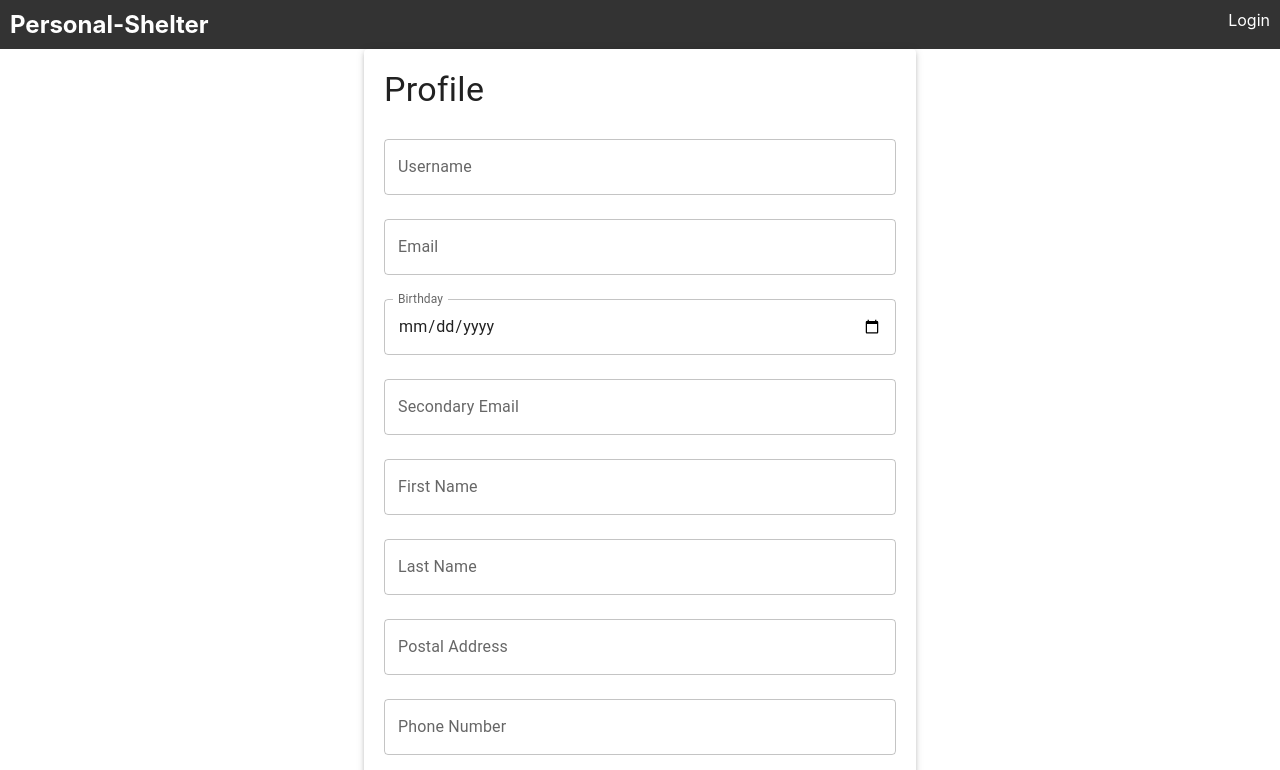
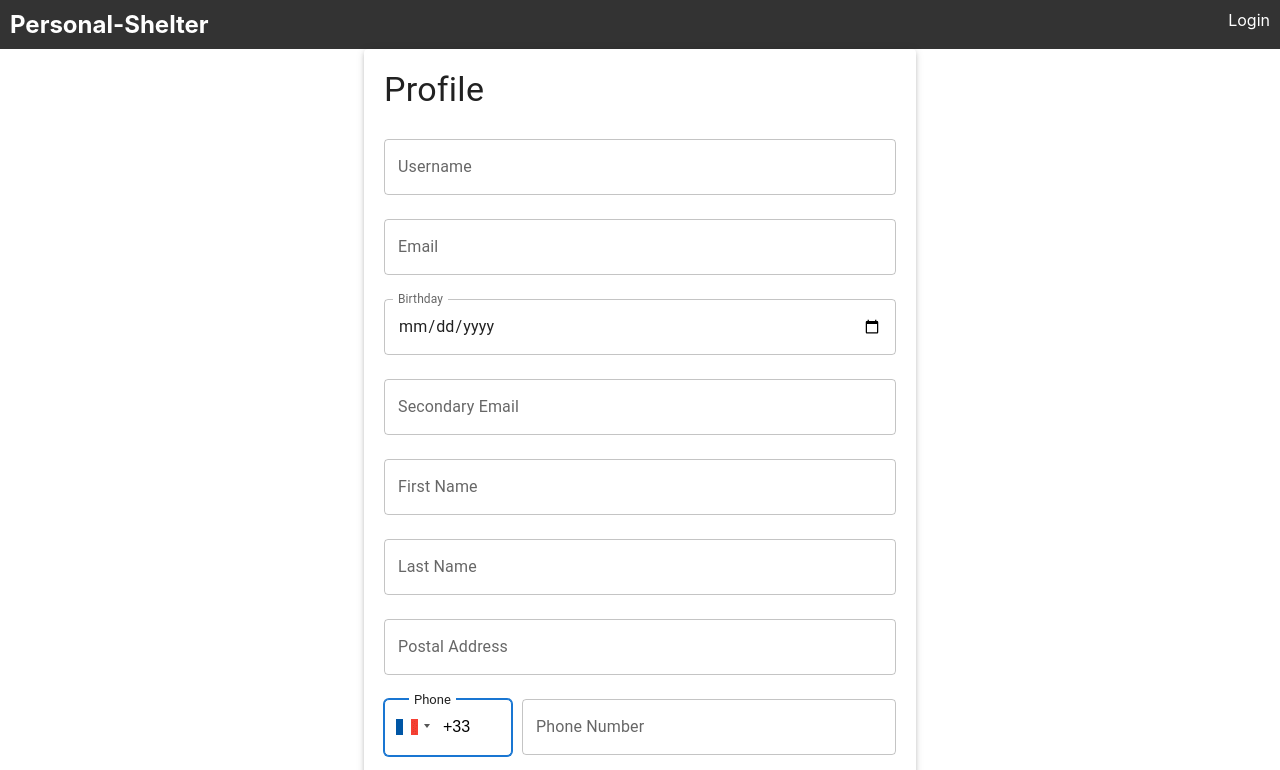
Before and after one commit to Imagir0/personal-shelter-front, a React (Create React App) app: page /profile in a window 1280 px wide. Shown: the top 770 px of the page. Built offline with nearby package versions, Linux system fonts and the light colour scheme.

Commit message:
première version du num_tel + verif mail / formatage names

```diff
--- a/package.json
+++ b/package.json
@@ -9,8 +9,10 @@
     "@testing-library/jest-dom": "^5.17.0",
     "@testing-library/react": "^13.4.0",
     "@testing-library/user-event": "^13.5.0",
+    "flag-icon-css": "^4.1.7",
     "react": "^18.3.1",
     "react-dom": "^18.3.1",
+    "react-phone-input-2": "^2.15.1",
     "react-router-dom": "^6.26.1",
     "react-scripts": "5.0.1",
     "web-vitals": "^2.1.4"
--- a/src/pages/Profile/Profile.js
+++ b/src/pages/Profile/Profile.js
@@ -2,6 +2,8 @@ import React, { useState, useEffect, useContext } from 'react';
 import { useNavigate } from 'react-router-dom';
 import { UserContext } from '../../context/UserContext';
 import { Container, Typography, TextField, Button, Box, Paper } from '@mui/material';
+import PhoneInput from 'react-phone-input-2';
+import 'react-phone-input-2/lib/material.css';
 
 const Profile = () => {
     const [user, setUser] = useState({
@@ -14,11 +16,15 @@ const Profile = () => {
         last_name: '',
         postal_address: '',
         phone_number: '',
+        dialCode: '',
         profile_picture_url: ''
     });
     const { setUsername } = useContext(UserContext);
     const navigate = useNavigate();
     const userId = localStorage.getItem('userId');
+
+    const [emailError, setEmailError] = useState(false);
+    const [formError, setFormError] = useState('');
 
     useEffect(() => {
         const fetchUserData = async () => {
@@ -27,7 +33,11 @@ const Profile = () => {
                     const response = await fetch(`${process.env.REACT_APP_API_URL}/auth/profile/${userId}`);
                     if (response.ok) {
                         const data = await response.json();
-                        setUser(data);
+                        const defaultDialCode = 'fr'; // Vous pouvez choisir l'indicatif par défaut que vous préférez
+                        setUser({
+                            ...data,
+                            dialCode: data.dialCode || defaultDialCode
+                        });
                     } else {
                         console.error('Failed to fetch user data:', response.statusText);
                     }
@@ -44,10 +54,34 @@ const Profile = () => {
 
     const handleInputChange = (e) => {
         const { name, value } = e.target;
-        setUser({ ...user, [name]: value });
+
+        // Capitaliser la première lettre pour "first_name" et "last_name"
+        const formattedValue = (name === 'first_name' || name === 'last_name')
+            ? value.charAt(0).toUpperCase() + value.slice(1)
+            : value;
+
+        setUser({ ...user, [name]: formattedValue });
+
+        if (name === 'email') {
+            validateEmail(value);
+        }
+    };
+
+    const handlePhoneChange = (value, data) => {
+        // `data` contient l'indicatif sélectionné
+        setUser({
+            ...user,
+            dialCode: data.dialCode // Met à jour l'indicatif
+        });
+    };
+
+    const validateEmail = (email) => {
+        const emailRegex = /^[^\s@]+@[^\s@]+\.[^\s@]+$/;
+        setEmailError(!emailRegex.test(email));
     };
 
     const handleSave = async () => {
+        if (!emailError) {
             try {
                 const response = await fetch(`${process.env.REACT_APP_API_URL}/auth/profile/${userId}`, {
                     method: 'PUT',
@@ -63,6 +97,9 @@ const Profile = () => {
                 }
             } catch (error) {
                 console.error("Error updating user data:", error);
+            }
+        } else {
+            setFormError('Please correct the errors before saving.');
         }
     };
 
@@ -113,6 +150,8 @@ const Profile = () => {
                         type="email"
                         value={user.email}
                         onChange={handleInputChange}
+                        error={emailError}
+                        helperText={emailError ? "Please enter a valid email address." : ""}
                     />
                     <TextField
                         fullWidth
@@ -132,6 +171,8 @@ const Profile = () => {
                         type="email"
                         value={user.secondary_email}
                         onChange={handleInputChange}
+                        error={emailError}
+                        helperText={emailError ? "Please enter a valid email address." : ""}
                     />
                     <TextField
                         fullWidth
@@ -157,6 +198,22 @@ const Profile = () => {
                         value={user.postal_address}
                         onChange={handleInputChange}
                     />
+                    <Box display="flex" alignItems="center" style={{ marginTop: '16px' }}>
+                        <Box flex="1" style={{ maxWidth: '25%' }}>
+                            <PhoneInput
+                                country={user.indicatif || 'fr'}
+                                value={user.indicatif}
+                                onChange={handlePhoneChange}
+                                inputProps={{
+                                    name: 'phone_number',
+                                    required: true,
+                                    autoFocus: true,
+                                    readOnly: true,
+                                }}
+                                inputStyle={{ width: '100%' }}
+                            />
+                        </Box>
+                        <Box flex="2" style={{ maxWidth: '75%', marginLeft: '10px' }}>
                             <TextField
                                 fullWidth
                                 margin="normal"
@@ -164,7 +221,11 @@ const Profile = () => {
                                 name="phone_number"
                                 value={user.phone_number}
                                 onChange={handleInputChange}
+                                style={{ marginTop: 0, marginBottom: 0 }} // Assure que le champ de texte ne rajoute pas de marges
                             />
+                        </Box>
+                    </Box>
+
                     <TextField
                         fullWidth
                         margin="normal"
@@ -183,6 +244,12 @@ const Profile = () => {
                             Save Changes
                         </Button>
                     </Box>
+
+                    {formError && (
+                        <Typography color="error" style={{ marginTop: '10px' }}>
+                            {formError}
+                        </Typography>
+                    )}
                 </form>
 
                 <Box mt={4}>
```
Also changed, not shown: 1 other file (tests, documents, lock files or other folders). Lines whose indentation alone changed are shown as unchanged.
